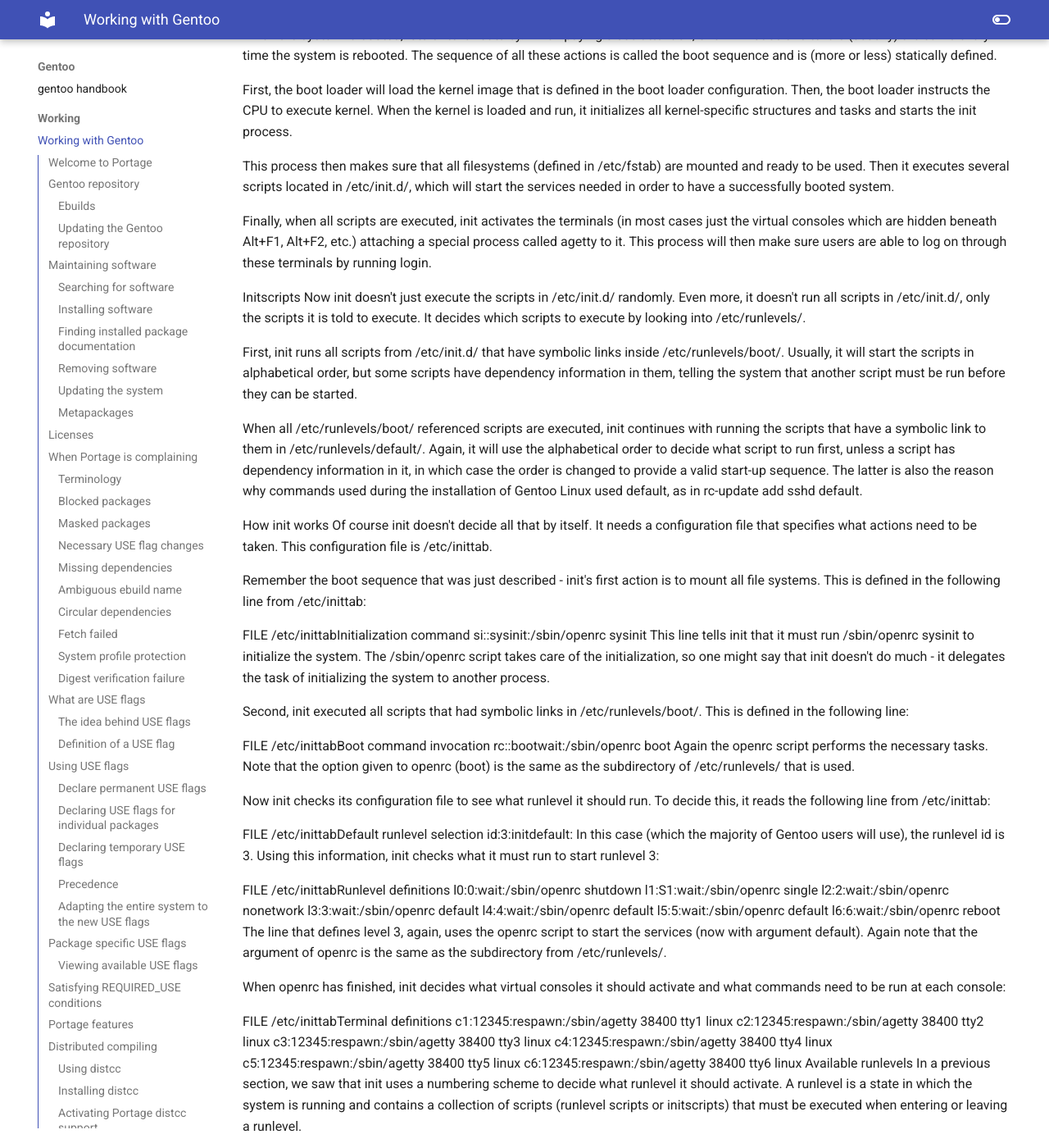
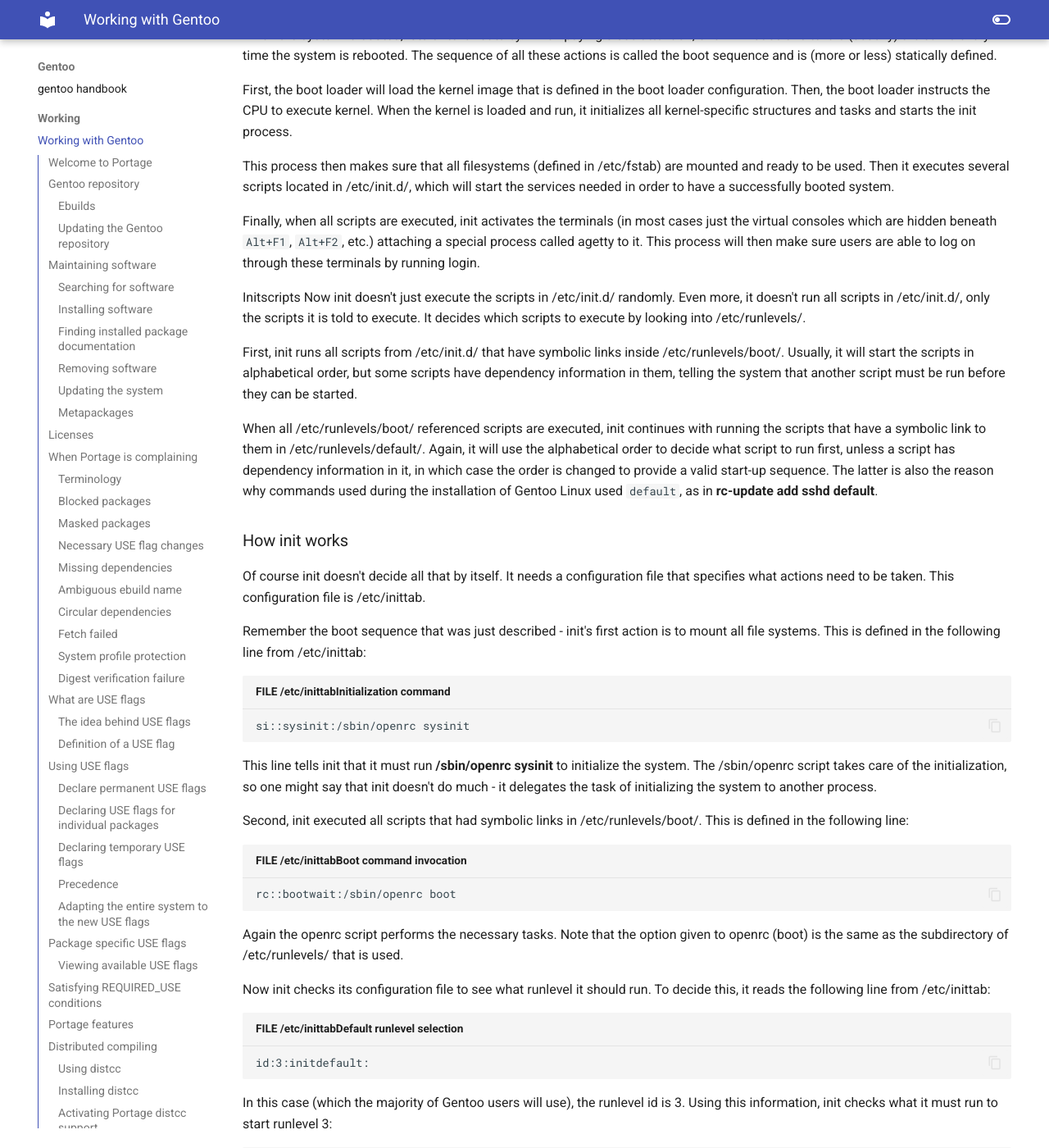
Before and after one commit to floviken/mkdocs, an MkDocs documentation site: the page built from docs/gentoo/working/01-workingWithGentoo.md, in a window 1280 px wide and 1400 px high, scrolled down 20690 px. Shown: the whole window at 82% size. Built offline with MkDocs 1.6.1 and Material for MkDocs 9.7.7, drawn with Linux system fonts in a browser that asks for light colours; some of the changed text lies outside the part shown.

Commit message:
Update 01-workingWithGentoo.md

````diff
--- a/docs/gentoo/working/01-workingWithGentoo.md
+++ b/docs/gentoo/working/01-workingWithGentoo.md
@@ -753,37 +753,44 @@
 
 This process then makes sure that all filesystems (defined in /etc/fstab) are mounted and ready to be used. Then it executes several scripts located in /etc/init.d/, which will start the services needed in order to have a successfully booted system.
 
-Finally, when all scripts are executed, init activates the terminals (in most cases just the virtual consoles which are hidden beneath Alt+F1, Alt+F2, etc.) attaching a special process called agetty to it. This process will then make sure users are able to log on through these terminals by running login.
+Finally, when all scripts are executed, init activates the terminals (in most cases just the virtual consoles which are hidden beneath `Alt+F1`, `Alt+F2`, etc.) attaching a special process called agetty to it. This process will then make sure users are able to log on through these terminals by running login.
 
 Initscripts
 Now init doesn't just execute the scripts in /etc/init.d/ randomly. Even more, it doesn't run all scripts in /etc/init.d/, only the scripts it is told to execute. It decides which scripts to execute by looking into /etc/runlevels/.
 
 First, init runs all scripts from /etc/init.d/ that have symbolic links inside /etc/runlevels/boot/. Usually, it will start the scripts in alphabetical order, but some scripts have dependency information in them, telling the system that another script must be run before they can be started.
 
-When all /etc/runlevels/boot/ referenced scripts are executed, init continues with running the scripts that have a symbolic link to them in /etc/runlevels/default/. Again, it will use the alphabetical order to decide what script to run first, unless a script has dependency information in it, in which case the order is changed to provide a valid start-up sequence. The latter is also the reason why commands used during the installation of Gentoo Linux used default, as in rc-update add sshd default.
+When all /etc/runlevels/boot/ referenced scripts are executed, init continues with running the scripts that have a symbolic link to them in /etc/runlevels/default/. Again, it will use the alphabetical order to decide what script to run first, unless a script has dependency information in it, in which case the order is changed to provide a valid start-up sequence. The latter is also the reason why commands used during the installation of Gentoo Linux used `default`, as in **rc-update add sshd default**.
 
-How init works
+### How init works
+
 Of course init doesn't decide all that by itself. It needs a configuration file that specifies what actions need to be taken. This configuration file is /etc/inittab.
 
 Remember the boot sequence that was just described - init's first action is to mount all file systems. This is defined in the following line from /etc/inittab:
 
-FILE /etc/inittabInitialization command
+``` sh title="FILE /etc/inittabInitialization command"
 si::sysinit:/sbin/openrc sysinit
-This line tells init that it must run /sbin/openrc sysinit to initialize the system. The /sbin/openrc script takes care of the initialization, so one might say that init doesn't do much - it delegates the task of initializing the system to another process.
+```
+
+This line tells init that it must run **/sbin/openrc sysinit** to initialize the system. The /sbin/openrc script takes care of the initialization, so one might say that init doesn't do much - it delegates the task of initializing the system to another process.
 
 Second, init executed all scripts that had symbolic links in /etc/runlevels/boot/. This is defined in the following line:
 
-FILE /etc/inittabBoot command invocation
+```sh title="FILE /etc/inittabBoot command invocation"
 rc::bootwait:/sbin/openrc boot
+```
+
 Again the openrc script performs the necessary tasks. Note that the option given to openrc (boot) is the same as the subdirectory of /etc/runlevels/ that is used.
 
 Now init checks its configuration file to see what runlevel it should run. To decide this, it reads the following line from /etc/inittab:
 
-FILE /etc/inittabDefault runlevel selection
+```sh title="FILE /etc/inittabDefault runlevel selection"
 id:3:initdefault:
+```
+
 In this case (which the majority of Gentoo users will use), the runlevel id is 3. Using this information, init checks what it must run to start runlevel 3:
 
-FILE /etc/inittabRunlevel definitions
+```sh title="FILE /etc/inittabRunlevel definitions"
 l0:0:wait:/sbin/openrc shutdown
 l1:S1:wait:/sbin/openrc single
 l2:2:wait:/sbin/openrc nonetwork
@@ -791,18 +798,23 @@
 l4:4:wait:/sbin/openrc default
 l5:5:wait:/sbin/openrc default
 l6:6:wait:/sbin/openrc reboot
-The line that defines level 3, again, uses the openrc script to start the services (now with argument default). Again note that the argument of openrc is the same as the subdirectory from /etc/runlevels/.
+```
+
+The line that defines level 3, again, uses the openrc script to start the services (now with argument `default`). Again note that the argument of openrc is the same as the subdirectory from /etc/runlevels/.
 
 When openrc has finished, init decides what virtual consoles it should activate and what commands need to be run at each console:
 
-FILE /etc/inittabTerminal definitions
+```sh title="FILE /etc/inittabTerminal definitions"
 c1:12345:respawn:/sbin/agetty 38400 tty1 linux
 c2:12345:respawn:/sbin/agetty 38400 tty2 linux
 c3:12345:respawn:/sbin/agetty 38400 tty3 linux
 c4:12345:respawn:/sbin/agetty 38400 tty4 linux
 c5:12345:respawn:/sbin/agetty 38400 tty5 linux
 c6:12345:respawn:/sbin/agetty 38400 tty6 linux
-Available runlevels
+```
+
+### Available runlevels
+
 In a previous section, we saw that init uses a numbering scheme to decide what runlevel it should activate. A runlevel is a state in which the system is running and contains a collection of scripts (runlevel scripts or initscripts) that must be executed when entering or leaving a runlevel.
 
 In Gentoo, there are seven runlevels defined: three internal runlevels, and four user-defined runlevels. The internal runlevels are called sysinit, shutdown and reboot and do exactly what their names imply: initialize the system, powering off the system, and rebooting the system.
````
